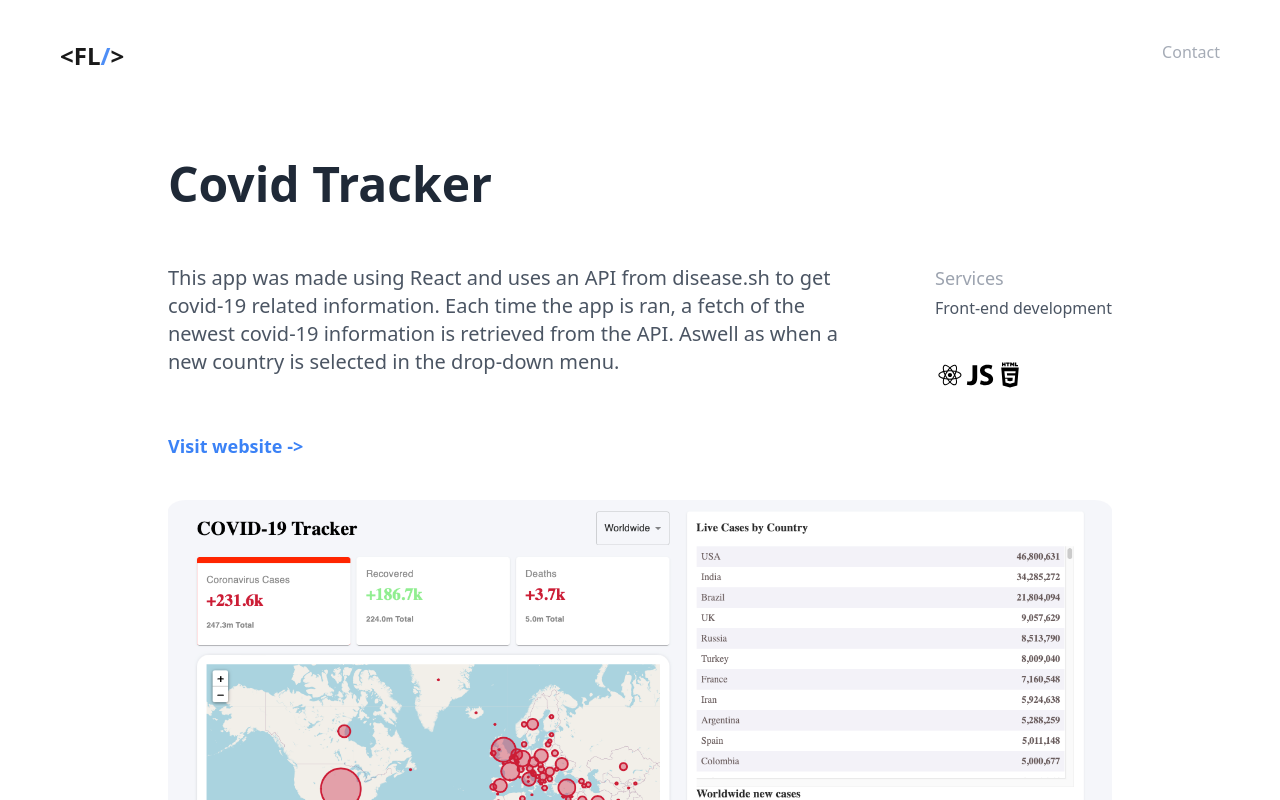
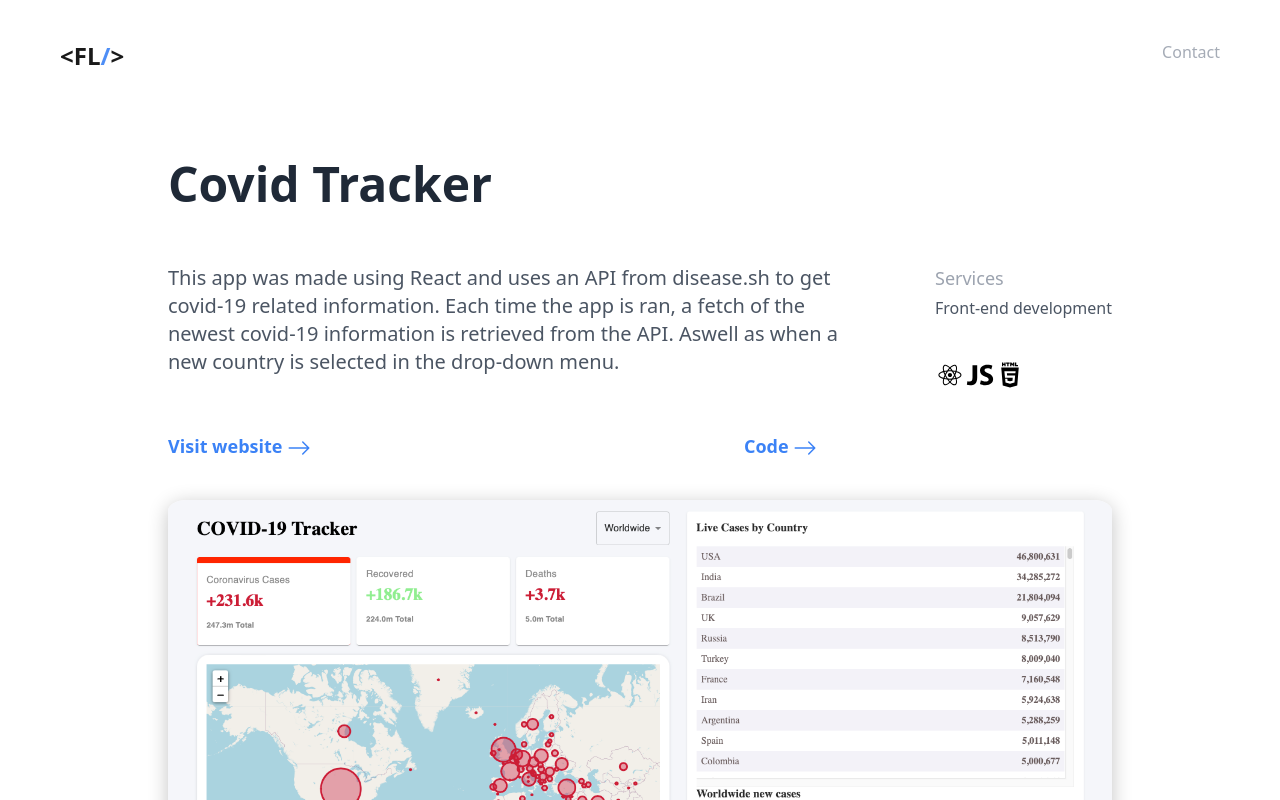
Before and after one commit to qvisten12/felix-webpage, a Next.js app: page /work/1 in a window 1280 px wide. Shown: the top 800 px of the page. Built offline with nearby package versions, Linux system fonts and the light colour scheme.

Commit message:
Code link on works

```diff
--- a/content/content.js
+++ b/content/content.js
@@ -26,6 +26,7 @@ export const content = {
 
         info: "This app was made using React and uses an API from disease.sh to get covid-19 related information. Each time the app is ran, a fetch of the newest covid-19 information is retrieved from the API. Aswell as when a new country is selected in the drop-down menu.",
         link: "https://covid-tracker-virid.vercel.app",
+        codelink: "https://github.com/qvisten12/covid-tracker",
       },
     },
     {
@@ -49,6 +50,7 @@ export const content = {
         ],
         info: "Due to the increasing popularity of crypto, i made this app using React that gets coin information from rapidAPI. The app displays the current price, marketcaps and changes of several crypto currencies, aswell as trending news and the biggest crypto exchanges.",
         link: "https://crypto-hub-ten.vercel.app",
+        codelink: "https://github.com/qvisten12/crypto-hub",
       },
     },
     {
@@ -72,6 +74,7 @@ export const content = {
         ],
         info: "Made with React and uses commerceJS API to store cart information and stripe to handle checkout and payment.",
         link: "https://web-shop-tau.vercel.app",
+        codelink: "https://github.com/qvisten12/web-shop",
       },
     },
   ],
--- a/pages/work/Work.module.css
+++ b/pages/work/Work.module.css
@@ -4,9 +4,10 @@
   cursor: pointer;
   margin-bottom: 24px;
   border-radius: 2%;
+  box-shadow: 0 4px 20px rgba(0, 0, 0, 0.24);
 }
 
 .img:hover {
   transform: scale(1.02);
-  box-shadow: 0 4px 20px rgba(0, 0, 0, 0.28);
+  box-shadow: 0 4px 20px rgba(0, 0, 0, 0.48);
 }
--- a/pages/work/[wid].js
+++ b/pages/work/[wid].js
@@ -6,6 +6,7 @@ import styles from "./Work.module.css";
 import { DiReact } from "react-icons/di";
 import { TiHtml5 } from "react-icons/ti";
 import { IoLogoJavascript } from "react-icons/io";
+import { BsArrowRight } from "react-icons/bs";
 
 const Post = ({ works }) => {
   const route = useRouter();
@@ -39,15 +40,27 @@ const Post = ({ works }) => {
               <p className="text-xl font-medium text-gray-600">
                 {work.data.info}
               </p>
+              <div className="mt-14 flex justify-between">
                 <a
                   href={work.data.link}
                   rel="noopener noreferrer"
                   target="_blank"
                   className="text-blue-500 font-bold text-lg cursor-pointer
-                hover:text-blue-300 mt-14 w-36"
+                hover:text-blue-300 w-36"
                 >
-                Visit website {" ->"}
+                  Visit website{" "}
+                  <BsArrowRight size={24} className="inline-block" />
                 </a>
+                <a
+                  href={work.data.codelink}
+                  rel="noopener noreferrer"
+                  target="_blank"
+                  className="text-blue-500 font-bold text-lg cursor-pointer
+                hover:text-blue-300 w-24"
+                >
+                  Code <BsArrowRight size={24} className="inline-block" />
+                </a>
+              </div>
             </div>
 
             <div className="flex flex-col">
@@ -71,7 +84,7 @@ const Post = ({ works }) => {
             </div>
           </div>
 
-          <div className="w-full max-w-7xl">
+          <div className="w-full max-w-7xl ">
             <div className="w-full">
               {work.data.infoImages.map((img, i) => (
                 <div key={i}>
```
Lines whose indentation alone changed are shown as unchanged.
